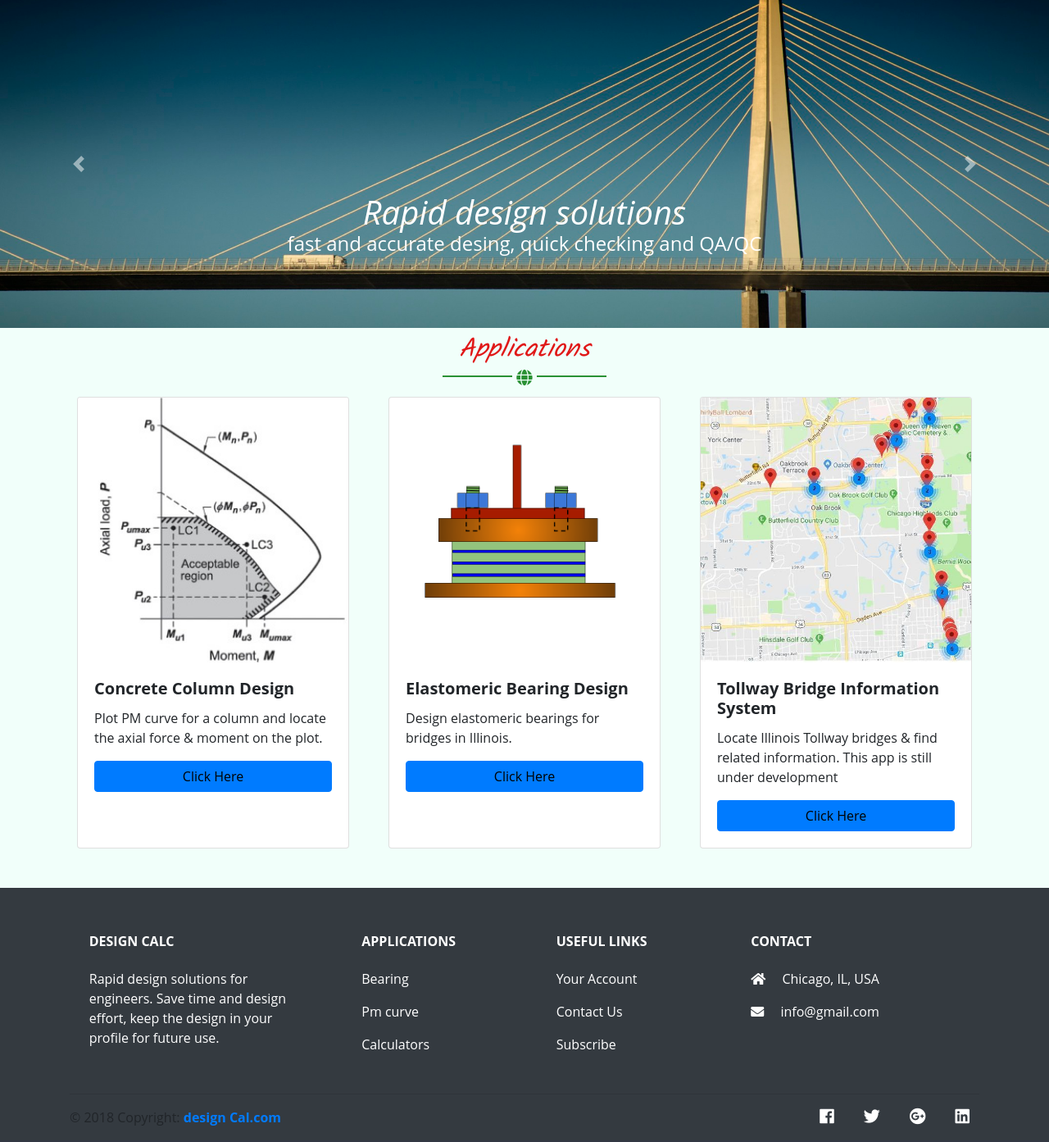
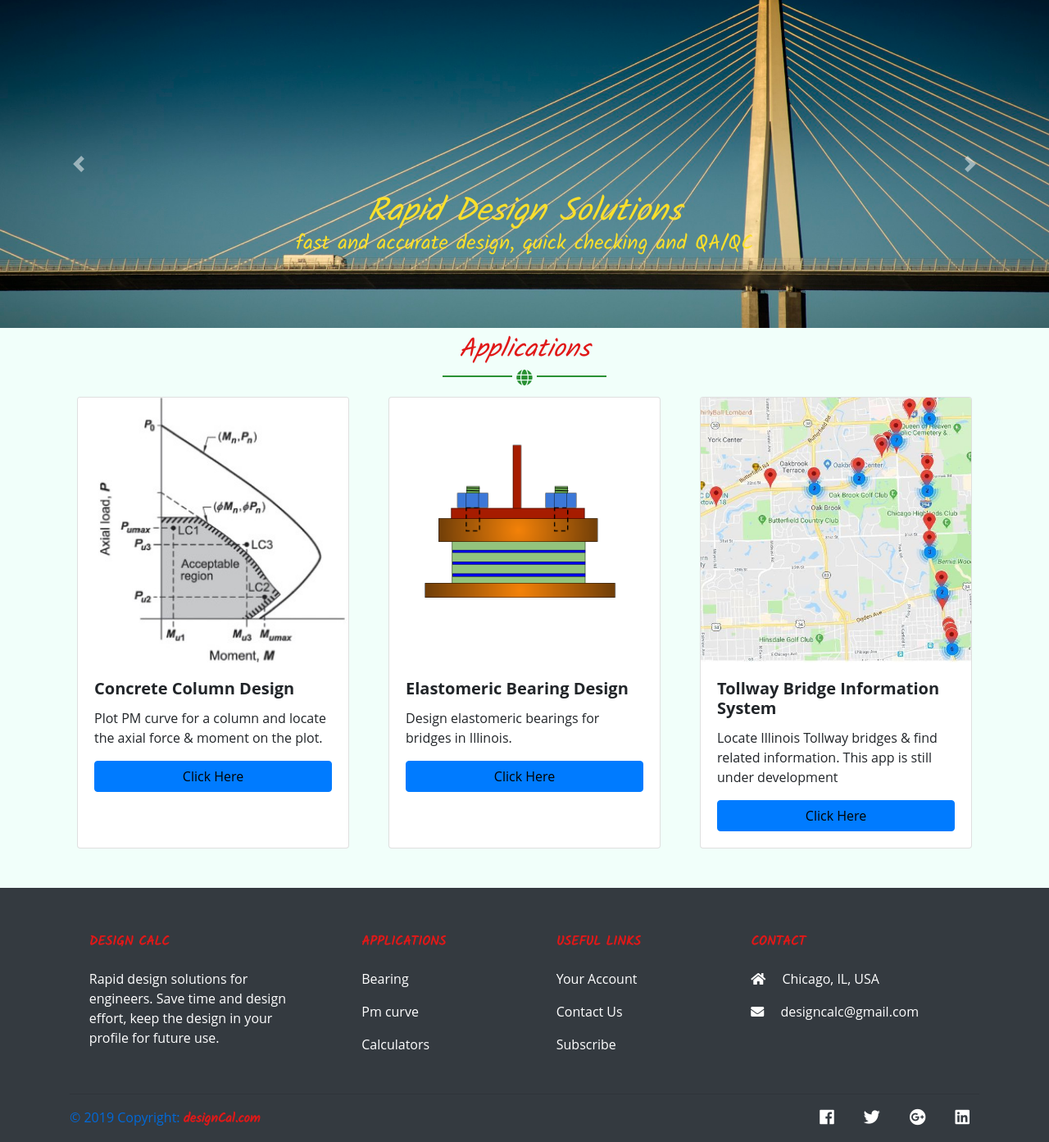
Before and after one commit to starclusters/strapps-second, a Django app: page / in a window 1280 px wide. Shown: the part 62-1455 px from the top of the page at 82% size. Run offline with Django 3.2, Linux system fonts and the light colour scheme; some libraries are stand-ins or nearby versions.

Commit message:
first commit

```diff
--- a/mysite/static/mysite/css/final.css
+++ b/mysite/static/mysite/css/final.css
@@ -43,6 +43,22 @@ body{
   color:#e01818;
   /* border: 3px solid #2a9134; */
   font-size: 25px;
+  font-weight:400px;
+  font-family: 'Kalam', cursive!important;
+}
+
+.topc{
+  /* color:#f1fffa; */
+  color:#FADF2C;
+  /* color:#0069d9; */
+  /* border: 3px solid #2a9134; */
+  font-size: 25px;
+  font-weight:400px;
+  font-family: 'Kalam', cursive!important;
+}
+.topc1{
+  color:#FADF2C;
+  font-size: 40px;
   font-weight:400px;
   font-family: 'Kalam', cursive!important;
 }
@@ -163,6 +179,7 @@ color:   #f1fffa;
   display: block;
    padding: 0 0 24px;
   text-align: center!important;
+
   /* font-weight: 600; */
   /* color: #007791; */
   /* font-size: 15px !important; */
@@ -215,10 +232,14 @@ h1{
 
 
 .page-footer{
-  background-color: #343a40;
+   background-color: #343a40;
+  /* background-color: #808084; */
+  /* background-color: #7F7F7F; */
 }
 h6{
-  color: #fff;
+  color: #f1fffa;
+  font-size: 16px;
+  /* color: #fff; */
 }
 .p{
   color: #fff;
@@ -232,6 +253,20 @@ h6{
 }
 .teal{
   background-color:  #343a40;
+}
+.fweb{
+  color:#e01818;
+  font-size: 16px;
+  font-family: 'Kalam', cursive!important;
+}
+
+.fweb1{
+  color:#0069d9;
+
+}
+.p1{
+  color:#e01818;
+  font-family: 'Kalam', cursive!important;
 }
 
 
--- a/mysite/templates/base.html
+++ b/mysite/templates/base.html
@@ -85,14 +85,14 @@
       <div class="row text-center text-md-left mt-3 pb-3">
         <!-- Grid column -->
         <div class="col-md-3 col-lg-3 col-xl-3 mx-auto mt-3">
-          <h6 class="text-uppercase mb-4 font-weight-bold">Design Calc</h6>
+          <h6 class="text-uppercase mb-4 font-weight-bold p1">Design Calc</h6>
           <p class="p">Rapid design solutions for engineers. Save time and design effort, keep the design in your profile for future use.</p>
         </div>
         <!-- Grid column -->
         <hr class="w-100 clearfix d-md-none">
         <!-- Grid column -->
         <div class="col-md-2 col-lg-2 col-xl-2 mx-auto mt-3">
-          <h6 class="text-uppercase mb-4 font-weight-bold">Applications</h6>
+          <h6 class="text-uppercase mb-4 font-weight-bold p1">Applications</h6>
           <p class="p">
             <a  class="p"href="#!">Bearing</a>
           </p>
@@ -107,26 +107,27 @@
         <hr class="w-100 clearfix d-md-none">
         <!-- Grid column -->
         <div class="col-md-3 col-lg-2 col-xl-2 mx-auto mt-3">
-          <h6 class="text-uppercase mb-4 font-weight-bold">Useful links</h6>
+          <h6 class="text-uppercase mb-4 font-weight-bold p1">Useful links</h6>
           <p class="p">
             <a class="p" href="#!">Your Account</a>
           </p>
           <p class="p">
             <a class="p" href="#!">Contact Us</a>
           </p>
-          <p class="p">
-            <a class="p" href="#!">Subscribe</a>
-          </p>
+           <p class="p">
+             <a class="p" href="#!">Subscribe</a>
+               </p>
+
         </div>
         <!-- Grid column -->
         <hr class="w-100 clearfix d-md-none">
         <!-- Grid column -->
         <div class="col-md-4 col-lg-3 col-xl-3 mx-auto mt-3">
-          <h6 class="text-uppercase mb-4 font-weight-bold">Contact</h6>
+          <h6 class="text-uppercase mb-4 font-weight-bold p1">Contact</h6>
           <p class="p">
             <i class="fa fa-home mr-3"></i> Chicago, IL, USA</p>
           <p class="p">
-            <i class="fa fa-envelope mr-3"></i> info@gmail.com</p>
+            <i class="fa fa-envelope mr-3"></i> designcalc@gmail.com</p>
           <!-- <p class="p">
             <i class="fa fa-phone mr-3"></i> + 01 312 623 5291</p>
           <p class="p">
@@ -141,9 +142,9 @@
         <!-- Grid column -->
         <div class="col-md-7 col-lg-8">
           <!--Copyright-->
-          <p class="text-center text-md-left">© 2018 Copyright:
-            <a href="#">
-              <strong> design Cal.com</strong>
+          <p class="text-center text-md-left fweb1">© 2019 Copyright:
+            <a href="#" class="fweb">
+              <strong> designCal.com</strong>
             </a>
           </p>
         </div>
--- a/mysite/templates/home.html
+++ b/mysite/templates/home.html
@@ -8,14 +8,14 @@
         <div class="carousel-inner">
           <div class="carousel-item item-1 active" style="background-image: url({% static 'mysite/img/slider-1.jpg' %})">
             <div class="carousel-caption mb-5 text-right">
-              <h1 class="my-auto text-center">Rapid design solutions</h1>
-              <h4 class="my-auto text-center">fast and accurate desing, quick checking and QA/QC</h4>
+              <h1 class="my-auto text-center topc1">Rapid Design Solutions</h1>
+              <h4 class="my-auto text-center topc">fast and accurate design, quick checking and QA/QC</h4>
             </div>
           </div>
           <div class="carousel-item item-2" style="background-image: url({% static 'mysite/img/slider-2.jpg' %})">
             <div class="carousel-caption mb-5 text-right">
-              <h1 class="my-auto text-center">Web applications for engineers</h1>
-              <h4 class="my-auto text-center">cloud computing solutions, no desktop installations, no updates on you computer</h4>
+              <h1 class="my-auto text-center topc1">Web Applications For Engineers</h1>
+              <h4 class="my-auto text-center topc">cloud computing solutions, no desktop installations, no updates on your computer</h4>
             </div>
         </div>
         <a class="carousel-control-prev" href="#demo-slider" role="button" data-slide="prev">
```
Also changed, not shown: mysite/naman.py (deleted, +0 -10 lines), mysite/requirements.txt (deleted, +0 -179 lines), mysite/templates/articles.html (+13 -3 lines).
